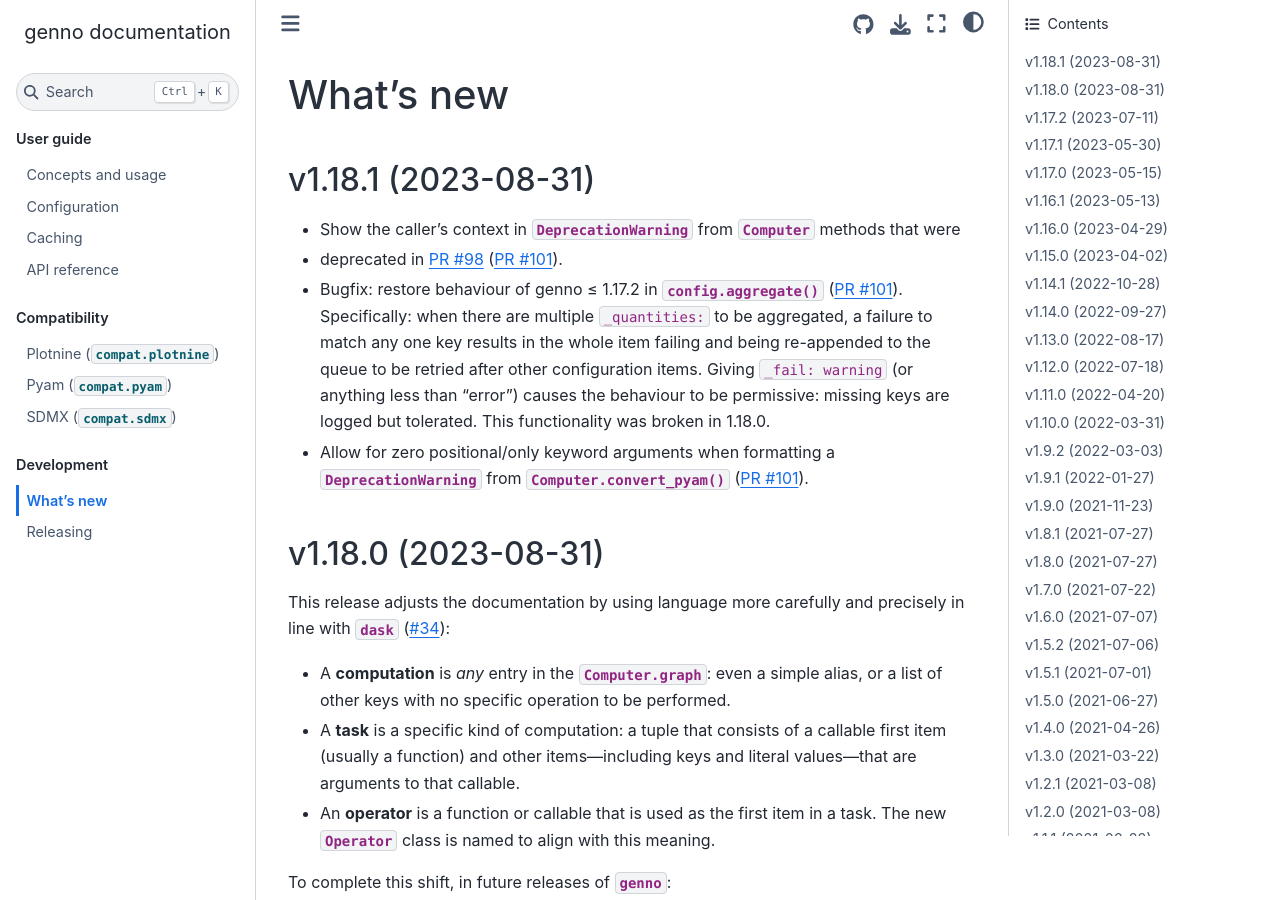
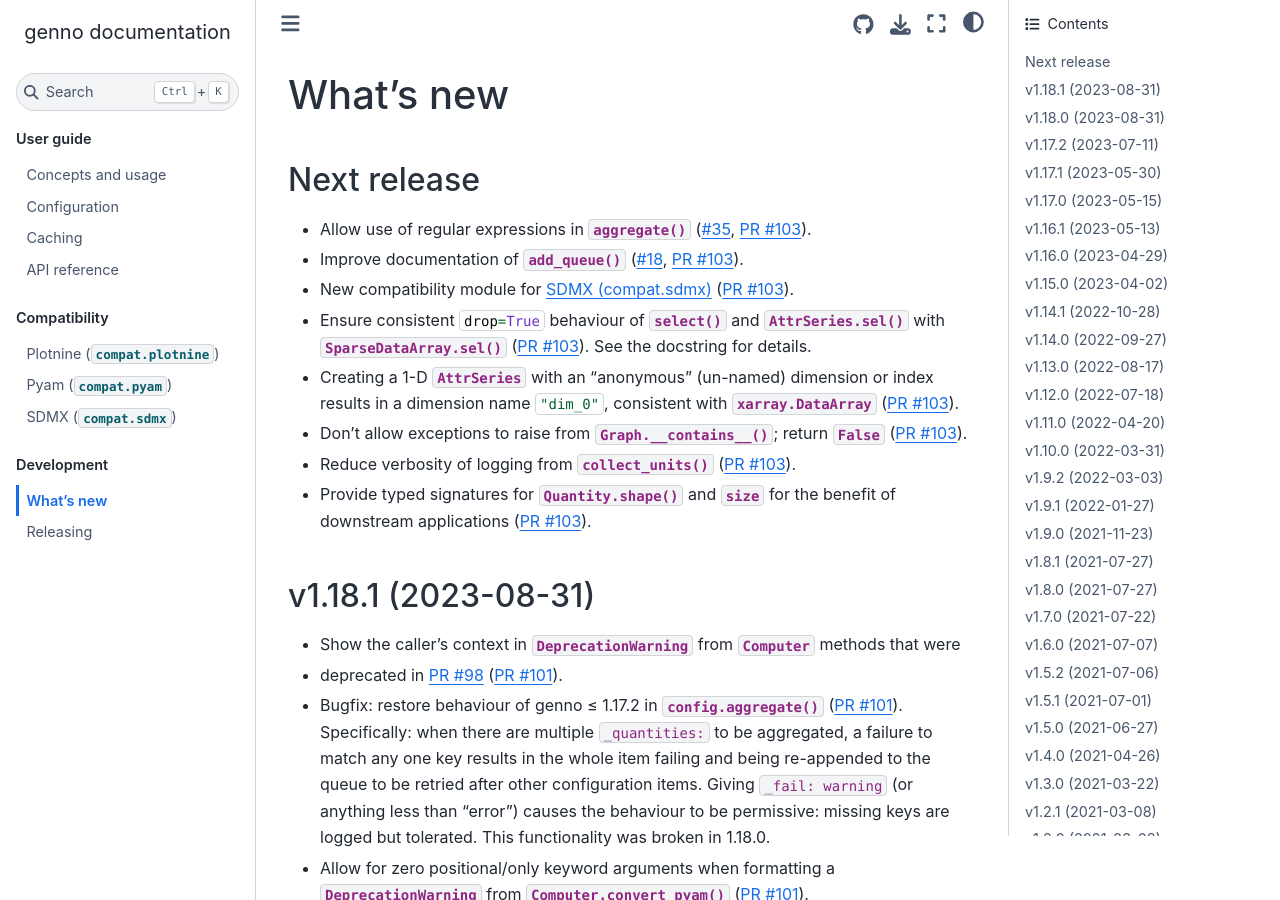
Before and after one commit to khaeru/genno, a Sphinx documentation site: the page built from doc/whatsnew.rst, in a window 1280 px wide and 900 px high. Built offline with Sphinx 7.4.7 and the Sphinx Book theme 1.1.4, drawn with Linux system fonts in a browser that asks for light colours.

Commit message:
Update doc/whatsnew for #103

```diff
--- a/doc/whatsnew.rst
+++ b/doc/whatsnew.rst
@@ -1,8 +1,18 @@
 What's new
 **********
 
-.. Next release
-.. ============
+Next release
+============
+
+- Allow use of regular expressions in :func:`~.computations.aggregate` (:issue:`35`, :pull:`103`).
+- Improve documentation of :meth:`.add_queue` (:issue:`18`, :pull:`103`).
+- New compatibility module for :doc:`compat-sdmx` (:pull:`103`).
+- Ensure consistent :py:`drop=True` behaviour of :func:`.select` and :meth:`.AttrSeries.sel` with :meth:`.SparseDataArray.sel` (:pull:`103`).
+  See the docstring for details.
+- Creating a 1-D :class:`.AttrSeries` with an "anonymous" (un-named) dimension or index results in a dimension name :py:`"dim_0"`, consistent with :class:`xarray.DataArray` (:pull:`103`).
+- Don't allow exceptions to raise from :meth:`.Graph.__contains__`; return :obj:`False` (:pull:`103`).
+- Reduce verbosity of logging from :func:`.collect_units` (:pull:`103`).
+- Provide typed signatures for :meth:`.Quantity.shape` and :attr:`~.Quantity.size` for the benefit of downstream applications (:pull:`103`).
 
 v1.18.1 (2023-08-31)
 ====================
```
Also changed, not shown: 1 other file.
